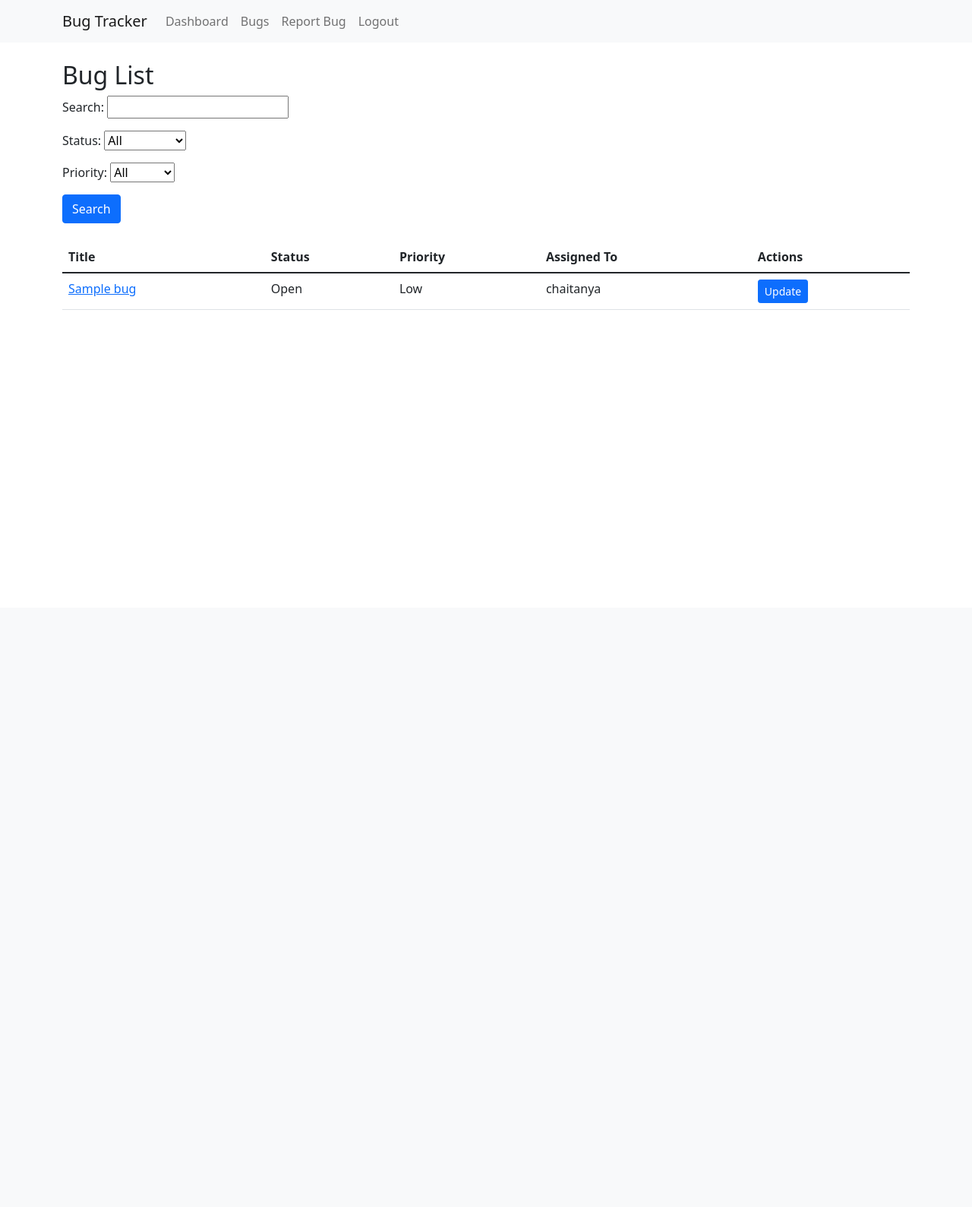
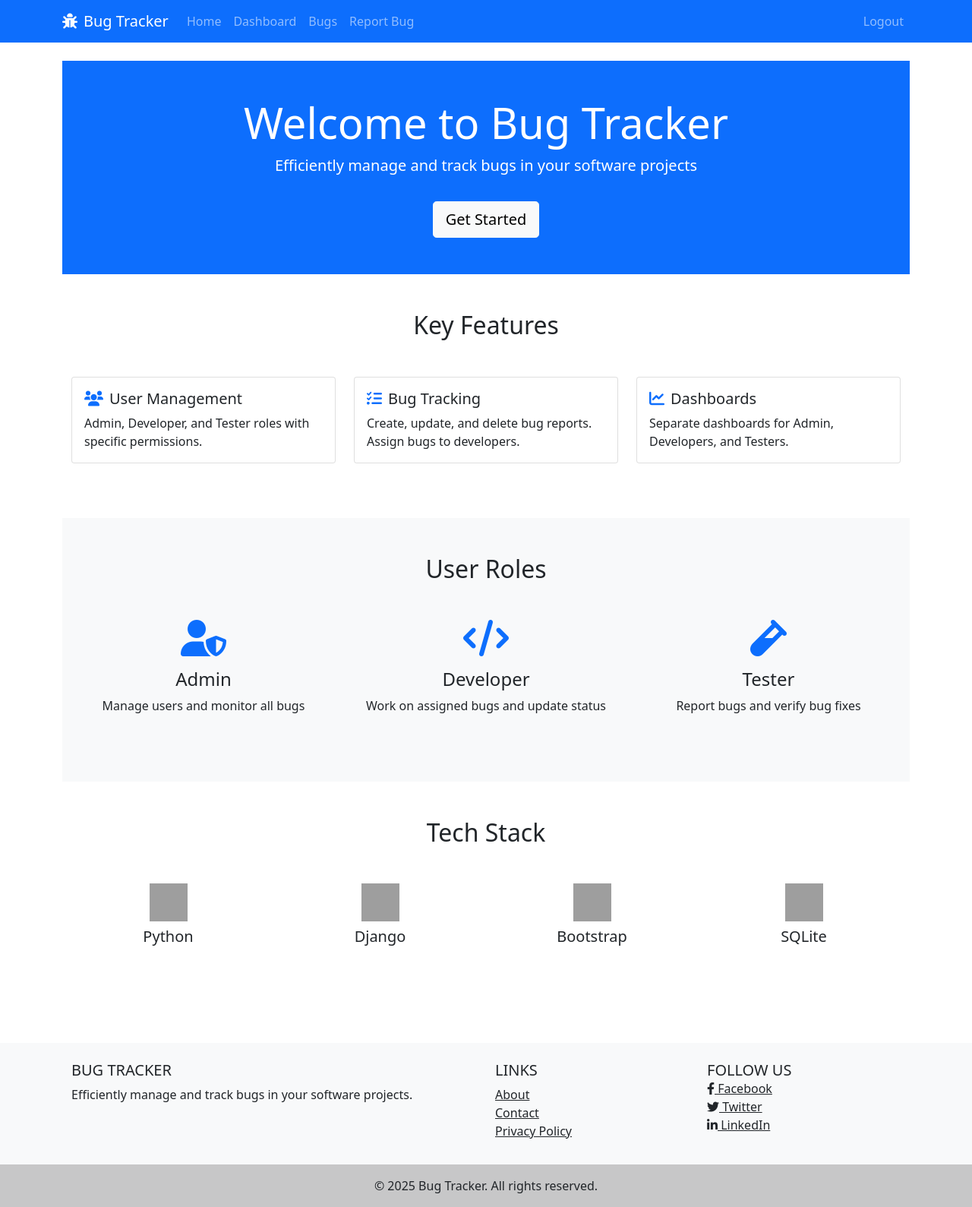
Before and after one commit to Babban33/bug-tracker, a Django app: page / in a window 1280 px wide. Shown: the whole page at 76% size. Before the commit the page ends 408 px from the top, so only its background shows below. Run offline with Django 4.2, Linux system fonts and the light colour scheme; a user stored in the database is signed in; data comes from the database, SQL or seed files in the repository; both versions use the stored data as it was after the commit; tables that the repository leaves empty hold one stand-in row (values such as "Sample post"); some libraries are stand-ins or nearby versions; grey boxes are pictures that could not be loaded.

Commit message:
added superuser and homepage

```diff
--- a/bug_tracker/urls.py
+++ b/bug_tracker/urls.py
@@ -1,7 +1,9 @@
 from django.contrib import admin
 from django.urls import path, include
+from django.views.generic import TemplateView
 
 urlpatterns = [
+    path('', TemplateView.as_view(template_name='home.html'), name='home'),
     path('admin/', admin.site.urls),
     path('', include('bugs.urls')),
     path('users/', include('users.urls')),
--- a/templates/base.html
+++ b/templates/base.html
@@ -5,16 +5,22 @@
     <meta name="viewport" content="width=device-width, initial-scale=1.0">
     <title>{% block title %}Bug Tracker{% endblock %}</title>
     <link href="https://cdn.jsdelivr.net/npm/bootstrap@5.1.3/dist/css/bootstrap.min.css" rel="stylesheet">
+    <link href="https://cdnjs.cloudflare.com/ajax/libs/font-awesome/6.0.0-beta3/css/all.min.css" rel="stylesheet">
 </head>
 <body>
-    <nav class="navbar navbar-expand-lg navbar-light bg-light">
+    <nav class="navbar navbar-expand-lg navbar-dark bg-primary">
         <div class="container">
-            <a class="navbar-brand" href="{% url 'dashboard' %}">Bug Tracker</a>
+            <a class="navbar-brand" href="{% url 'home' %}">
+                <i class="fas fa-bug me-2"></i>Bug Tracker
+            </a>
             <button class="navbar-toggler" type="button" data-bs-toggle="collapse" data-bs-target="#navbarNav" aria-controls="navbarNav" aria-expanded="false" aria-label="Toggle navigation">
                 <span class="navbar-toggler-icon"></span>
             </button>
             <div class="collapse navbar-collapse" id="navbarNav">
-                <ul class="navbar-nav">
+                <ul class="navbar-nav me-auto">
+                    <li class="nav-item">
+                        <a class="nav-link" href="{% url 'home' %}">Home</a>
+                    </li>
                     {% if user.is_authenticated %}
                         <li class="nav-item">
                             <a class="nav-link" href="{% url 'dashboard' %}">Dashboard</a>
@@ -25,6 +31,10 @@
                         <li class="nav-item">
                             <a class="nav-link" href="{% url 'create_bug' %}">Report Bug</a>
                         </li>
+                    {% endif %}
+                </ul>
+                <ul class="navbar-nav">
+                    {% if user.is_authenticated %}
                         <li class="nav-item">
                             <a class="nav-link" href="{% url 'logout' %}">Logout</a>
                         </li>
@@ -46,6 +56,50 @@
         {% endblock %}
     </div>
 
+    <footer class="bg-light text-center text-lg-start mt-5">
+        <div class="container p-4">
+            <div class="row">
+                <div class="col-lg-6 col-md-12 mb-4 mb-md-0">
+                    <h5 class="text-uppercase">Bug Tracker</h5>
+                    <p>
+                        Efficiently manage and track bugs in your software projects.
+                    </p>
+                </div>
+                <div class="col-lg-3 col-md-6 mb-4 mb-md-0">
+                    <h5 class="text-uppercase">Links</h5>
+                    <ul class="list-unstyled mb-0">
+                        <li>
+                            <a href="#!" class="text-dark">About</a>
+                        </li>
+                        <li>
+                            <a href="#!" class="text-dark">Contact</a>
+                        </li>
+                        <li>
+                            <a href="#!" class="text-dark">Privacy Policy</a>
+                        </li>
+                    </ul>
+                </div>
+                <div class="col-lg-3 col-md-6 mb-4 mb-md-0">
+                    <h5 class="text-uppercase mb-0">Follow Us</h5>
+                    <ul class="list-unstyled">
+                        <li>
+                            <a href="#!" class="text-dark"><i class="fab fa-facebook-f"></i> Facebook</a>
+                        </li>
+                        <li>
+                            <a href="#!" class="text-dark"><i class="fab fa-twitter"></i> Twitter</a>
+                        </li>
+                        <li>
+                            <a href="#!" class="text-dark"><i class="fab fa-linkedin-in"></i> LinkedIn</a>
+                        </li>
+                    </ul>
+                </div>
+            </div>
+        </div>
+        <div class="text-center p-3" style="background-color: rgba(0, 0, 0, 0.2);">
+            © 2025 Bug Tracker. All rights reserved.
+        </div>
+    </footer>
+
     <script src="https://cdn.jsdelivr.net/npm/bootstrap@5.1.3/dist/js/bootstrap.bundle.min.js"></script>
 </body>
 </html>
--- /dev/null
+++ b/templates/home.html
@@ -0,0 +1,104 @@
+{% extends 'base.html' %}
+
+{% block title %}Bug Tracker - Home{% endblock %}
+
+{% block content %}
+<header class="bg-primary text-white text-center py-5">
+    <h1 class="display-4">Welcome to Bug Tracker</h1>
+    <p class="lead">Efficiently manage and track bugs in your software projects</p>
+    <a href="{% url 'register' %}" class="btn btn-light btn-lg mt-3">Get Started</a>
+</header>
+
+<section class="py-5">
+    <div class="container">
+        <h2 class="text-center mb-5">Key Features</h2>
+        <div class="row">
+            <div class="col-md-4 mb-4">
+                <div class="card h-100">
+                    <div class="card-body">
+                        <h5 class="card-title"><i class="fas fa-users text-primary me-2"></i>User Management</h5>
+                        <p class="card-text">Admin, Developer, and Tester roles with specific permissions.</p>
+                    </div>
+                </div>
+            </div>
+            <div class="col-md-4 mb-4">
+                <div class="card h-100">
+                    <div class="card-body">
+                        <h5 class="card-title"><i class="fas fa-tasks text-primary me-2"></i>Bug Tracking</h5>
+                        <p class="card-text">Create, update, and delete bug reports. Assign bugs to developers.</p>
+                    </div>
+                </div>
+            </div>
+            <div class="col-md-4 mb-4">
+                <div class="card h-100">
+                    <div class="card-body">
+                        <h5 class="card-title"><i class="fas fa-chart-line text-primary me-2"></i>Dashboards</h5>
+                        <p class="card-text">Separate dashboards for Admin, Developers, and Testers.</p>
+                    </div>
+                </div>
+            </div>
+        </div>
+    </div>
+</section>
+
+<section class="bg-light py-5">
+    <div class="container">
+        <h2 class="text-center mb-5">User Roles</h2>
+        <div class="row">
+            <div class="col-md-4 mb-4">
+                <div class="text-center">
+                    <i class="fas fa-user-shield fa-3x text-primary mb-3"></i>
+                    <h4>Admin</h4>
+                    <p>Manage users and monitor all bugs</p>
+                </div>
+            </div>
+            <div class="col-md-4 mb-4">
+                <div class="text-center">
+                    <i class="fas fa-code fa-3x text-primary mb-3"></i>
+                    <h4>Developer</h4>
+                    <p>Work on assigned bugs and update status</p>
+                </div>
+            </div>
+            <div class="col-md-4 mb-4">
+                <div class="text-center">
+                    <i class="fas fa-vial fa-3x text-primary mb-3"></i>
+                    <h4>Tester</h4>
+                    <p>Report bugs and verify bug fixes</p>
+                </div>
+            </div>
+        </div>
+    </div>
+</section>
+
+<section class="py-5">
+    <div class="container">
+        <h2 class="text-center mb-5">Tech Stack</h2>
+        <div class="row">
+            <div class="col-md-3 col-sm-6 mb-4">
+                <div class="text-center">
+                    <img src="https://cdn.jsdelivr.net/gh/devicons/devicon/icons/python/python-original.svg" alt="Python" width="50" height="50">
+                    <h5 class="mt-2">Python</h5>
+                </div>
+            </div>
+            <div class="col-md-3 col-sm-6 mb-4">
+                <div class="text-center">
+                    <img src="https://cdn.jsdelivr.net/gh/devicons/devicon/icons/django/django-plain.svg" alt="Django" width="50" height="50">
+                    <h5 class="mt-2">Django</h5>
+                </div>
+            </div>
+            <div class="col-md-3 col-sm-6 mb-4">
+                <div class="text-center">
+                    <img src="https://cdn.jsdelivr.net/gh/devicons/devicon/icons/bootstrap/bootstrap-plain.svg" alt="Bootstrap" width="50" height="50">
+                    <h5 class="mt-2">Bootstrap</h5>
+                </div>
+            </div>
+            <div class="col-md-3 col-sm-6 mb-4">
+                <div class="text-center">
+                    <img src="https://cdn.jsdelivr.net/gh/devicons/devicon/icons/sqlite/sqlite-original.svg" alt="SQLite" width="50" height="50">
+                    <h5 class="mt-2">SQLite</h5>
+                </div>
+            </div>
+        </div>
+    </div>
+</section>
+{% endblock %}
```
Also changed, not shown: db.sqlite3.
